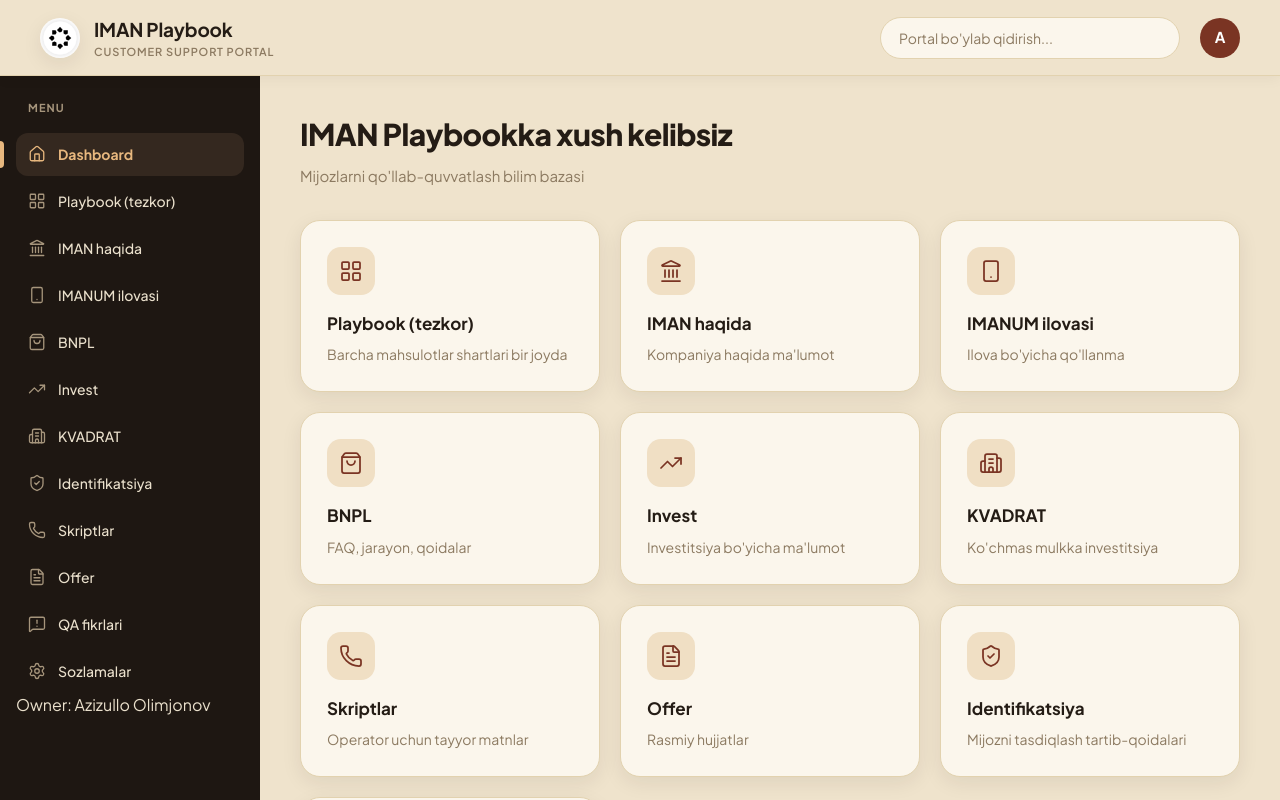
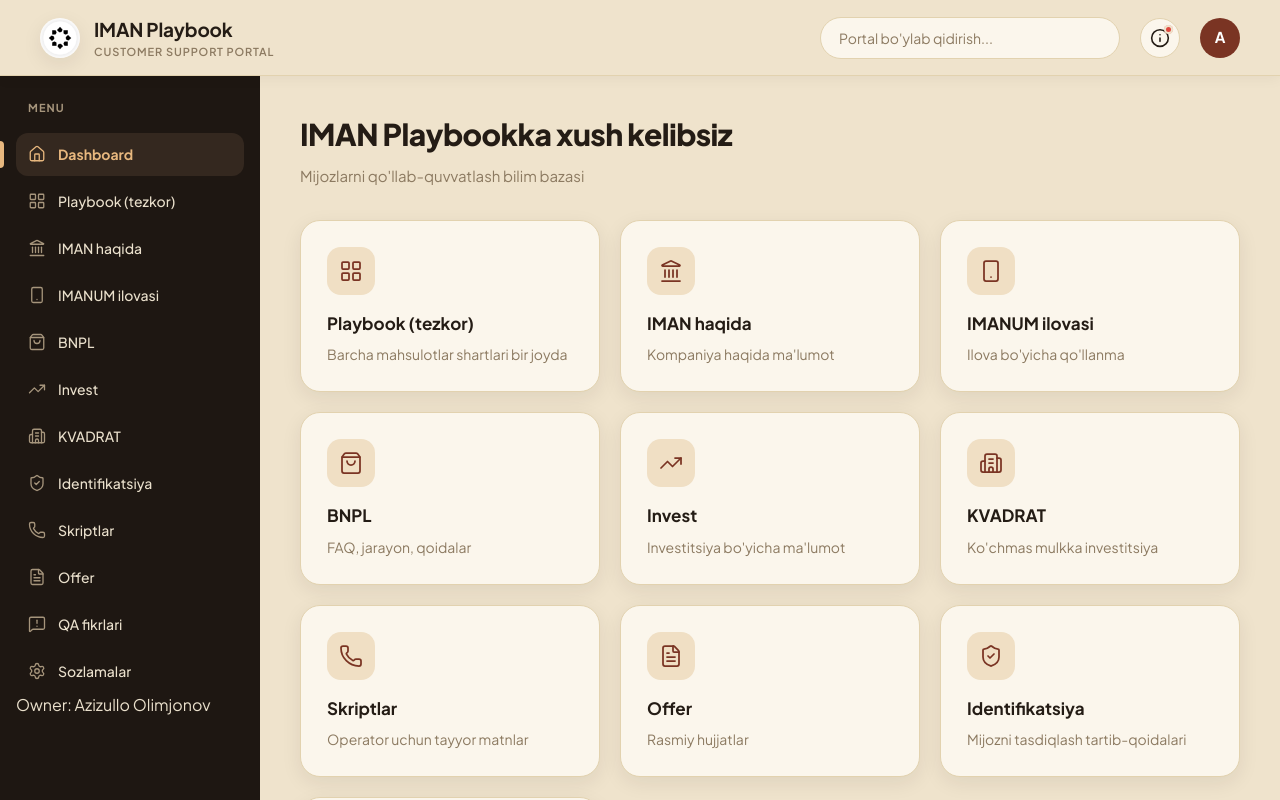
Before and after one commit to olimjonofff05-design/Iman-Playbook-CS, a React (Vite) app: page / in a window 1280 px wide. Built offline with nearby package versions, Linux system fonts and the light colour scheme.

Commit message:
Add files via upload

```diff
--- a/src/App.jsx
+++ b/src/App.jsx
@@ -2,6 +2,7 @@
 
 import Header from "./components/Header";
 import Sidebar from "./components/Sidebar";
+import SplashScreen from "./components/SplashScreen";
 import Dashboard from "./components/Dashboard";
 import About from "./components/About";
 import Imanum from "./components/Imanum";
@@ -20,6 +21,7 @@
 function App() {
   const [page, setPage] = useState("dashboard");
   const [sidebarOpen, setSidebarOpen] = useState(false);
+  const [splashDone, setSplashDone] = useState(false);
 
   function renderPage() {
     switch (page) {
@@ -65,7 +67,9 @@
   }
 
   return (
-    <div>
+    <>
+      {!splashDone && <SplashScreen onDone={() => setSplashDone(true)} />}
+      <div style={{ opacity: splashDone ? 1 : 0, transition: "opacity 0.4s ease" }}>
         <Header onMenuClick={() => setSidebarOpen(true)} setPage={setPage} />
 
         <div className="layout">
@@ -82,6 +86,7 @@
           <div className="content">{renderPage()}</div>
         </div>
       </div>
+    </>
   );
 }
 
--- a/src/components/Header.jsx
+++ b/src/components/Header.jsx
@@ -2,6 +2,7 @@
 import "./Header.css";
 import { useLanguage } from "../context/LanguageContext";
 import { searchIndex } from "../data/searchIndex";
+import WhatsNew from "./WhatsNew";
 import logo from "../assets/iman-logo.png";
 
 function Header({ onMenuClick, setPage }) {
@@ -98,6 +99,8 @@
           )}
         </div>
 
+        <WhatsNew />
+
         <div className="profile" title={name}>
           <div className="avatar">{initial}</div>
         </div>
--- /dev/null
+++ b/src/components/SplashScreen.css
@@ -0,0 +1,73 @@
+.splash {
+    position: fixed;
+    inset: 0;
+    z-index: 9999;
+    background: var(--color-sidebar-bg);
+    display: flex;
+    flex-direction: column;
+    align-items: center;
+    justify-content: center;
+    gap: 22px;
+    animation: splashFadeIn 0.3s ease;
+}
+
+.splash-leaving {
+    animation: splashFadeOut 0.45s ease forwards;
+}
+
+@keyframes splashFadeIn {
+    from { opacity: 0; }
+    to { opacity: 1; }
+}
+
+@keyframes splashFadeOut {
+    from { opacity: 1; }
+    to { opacity: 0; visibility: hidden; }
+}
+
+.splash-logo {
+    width: 84px;
+    height: 84px;
+    border-radius: 50%;
+    animation: splashLogoPop 0.7s cubic-bezier(0.34, 1.56, 0.64, 1);
+}
+
+@keyframes splashLogoPop {
+    0% { opacity: 0; transform: scale(0.6) rotate(-12deg); }
+    100% { opacity: 1; transform: scale(1) rotate(0); }
+}
+
+.splash-text {
+    display: flex;
+    flex-direction: column;
+    align-items: center;
+    gap: 2px;
+    font-family: var(--font-sans);
+    font-weight: 800;
+    letter-spacing: 0.12em;
+    color: var(--color-sidebar-text);
+    font-size: 22px;
+    animation: splashTextIn 0.6s ease 0.25s backwards;
+    text-align: center;
+}
+
+.splash-text-accent {
+    font-size: 13px;
+    font-weight: 600;
+    letter-spacing: 0.3em;
+    color: var(--color-sidebar-active-text);
+    text-transform: uppercase;
+}
+
+@keyframes splashTextIn {
+    from { opacity: 0; transform: translateY(8px); }
+    to { opacity: 1; transform: translateY(0); }
+}
+
+@media (prefers-reduced-motion: reduce) {
+    .splash,
+    .splash-logo,
+    .splash-text {
+        animation: none;
+    }
+}
--- /dev/null
+++ b/src/components/SplashScreen.jsx
@@ -0,0 +1,43 @@
+import { useEffect, useState } from "react";
+import logo from "../assets/iman-logo.png";
+import "./SplashScreen.css";
+
+const SESSION_KEY = "iman-playbook-splash-shown";
+
+function SplashScreen({ onDone }) {
+  const [visible] = useState(() => !sessionStorage.getItem(SESSION_KEY));
+  const [leaving, setLeaving] = useState(false);
+
+  useEffect(() => {
+    if (!visible) {
+      onDone();
+      return;
+    }
+
+    const leaveTimer = setTimeout(() => setLeaving(true), 1200);
+    const doneTimer = setTimeout(() => {
+      sessionStorage.setItem(SESSION_KEY, "1");
+      onDone();
+    }, 1650);
+
+    return () => {
+      clearTimeout(leaveTimer);
+      clearTimeout(doneTimer);
+    };
+    // eslint-disable-next-line react-hooks/exhaustive-deps
+  }, [visible]);
+
+  if (!visible) return null;
+
+  return (
+    <div className={`splash ${leaving ? "splash-leaving" : ""}`}>
+      <img src={logo} alt="IMAN" className="splash-logo" />
+      <div className="splash-text">
+        <span>IMAN</span>
+        <span className="splash-text-accent">Playbook</span>
+      </div>
+    </div>
+  );
+}
+
+export default SplashScreen;
--- /dev/null
+++ b/src/components/WhatsNew.css
@@ -0,0 +1,109 @@
+.whats-new {
+    position: relative;
+}
+
+.whats-new-btn {
+    position: relative;
+    width: 40px;
+    height: 40px;
+    border-radius: 50%;
+    border: 1px solid var(--color-border);
+    background: var(--color-surface);
+    color: var(--color-text);
+    display: flex;
+    align-items: center;
+    justify-content: center;
+    cursor: pointer;
+    transition: 0.2s;
+}
+
+.whats-new-btn:hover {
+    border-color: var(--color-accent);
+    color: var(--color-accent);
+}
+
+.whats-new-dot {
+    position: absolute;
+    top: 6px;
+    right: 6px;
+    width: 9px;
+    height: 9px;
+    border-radius: 50%;
+    background: #e0483e;
+    border: 2px solid var(--color-bg);
+    animation: whatsNewPulse 1.8s ease-in-out infinite;
+}
+
+@keyframes whatsNewPulse {
+    0%, 100% { box-shadow: 0 0 0 0 rgba(224, 72, 62, 0.45); }
+    50% { box-shadow: 0 0 0 5px rgba(224, 72, 62, 0); }
+}
+
+.whats-new-panel {
+    position: absolute;
+    top: calc(100% + 10px);
+    right: 0;
+    width: 340px;
+    max-height: 420px;
+    overflow-y: auto;
+    background: var(--color-surface);
+    border: 1px solid var(--color-border);
+    border-radius: 18px;
+    box-shadow: var(--shadow-hover);
+    z-index: 60;
+    padding: 6px 0;
+}
+
+.whats-new-header {
+    padding: 14px 18px 10px;
+    font-weight: 800;
+    font-size: 15px;
+    color: var(--color-text);
+    border-bottom: 1px solid var(--color-border);
+}
+
+.whats-new-entry {
+    padding: 14px 18px;
+    border-bottom: 1px solid var(--color-border);
+}
+
+.whats-new-entry:last-child {
+    border-bottom: none;
+}
+
+.whats-new-date {
+    font-size: 11px;
+    font-weight: 700;
+    text-transform: uppercase;
+    letter-spacing: 0.05em;
+    color: var(--color-accent);
+    margin-bottom: 4px;
+}
+
+.whats-new-title {
+    font-size: 14px;
+    font-weight: 700;
+    color: var(--color-text);
+    margin-bottom: 8px;
+}
+
+.whats-new-entry ul {
+    margin: 0;
+    padding-left: 18px;
+    display: flex;
+    flex-direction: column;
+    gap: 5px;
+}
+
+.whats-new-entry li {
+    font-size: 13px;
+    line-height: 1.5;
+    color: var(--color-text-muted);
+}
+
+@media (max-width: 480px) {
+    .whats-new-panel {
+        width: 88vw;
+        right: -8px;
+    }
+}
--- /dev/null
+++ b/src/components/WhatsNew.jsx
@@ -0,0 +1,78 @@
+import { useEffect, useRef, useState } from "react";
+import { Info } from "lucide-react";
+import { useLanguage } from "../context/LanguageContext";
+import { changelog } from "../data/changelog";
+import "./WhatsNew.css";
+
+const SEEN_KEY = "iman-playbook-last-seen-changelog";
+
+function WhatsNew() {
+  const { language, t } = useLanguage();
+  const [open, setOpen] = useState(false);
+  const [hasUnseen, setHasUnseen] = useState(() => {
+    const lastSeen = localStorage.getItem(SEEN_KEY);
+    const latestId = changelog[0]?.id;
+    return Boolean(latestId) && lastSeen !== latestId;
+  });
+  const boxRef = useRef(null);
+
+  useEffect(() => {
+    function handleClickOutside(e) {
+      if (boxRef.current && !boxRef.current.contains(e.target)) {
+        setOpen(false);
+      }
+    }
+    document.addEventListener("mousedown", handleClickOutside);
+    return () => document.removeEventListener("mousedown", handleClickOutside);
+  }, []);
+
+  function toggleOpen() {
+    setOpen((prev) => {
+      const next = !prev;
+      if (next && changelog[0]) {
+        localStorage.setItem(SEEN_KEY, changelog[0].id);
+        setHasUnseen(false);
+      }
+      return next;
+    });
+  }
+
+  return (
+    <div className="whats-new" ref={boxRef}>
+      <button
+        type="button"
+        className="whats-new-btn"
+        onClick={toggleOpen}
+        aria-label={t("app.whatsNew")}
+        title={t("app.whatsNew")}
+      >
+        <Info size={20} strokeWidth={1.9} />
+        {hasUnseen && <span className="whats-new-dot" />}
+      </button>
+
+      {open && (
+        <div className="whats-new-panel">
+          <div className="whats-new-header">{t("app.whatsNew")}</div>
+          <div className="whats-new-list">
+            {changelog.map((entry) => {
+              const localized = entry[language] ?? entry.uz;
+              return (
+                <div key={entry.id} className="whats-new-entry">
+                  <div className="whats-new-date">{entry.date}</div>
+                  <div className="whats-new-title">{localized.title}</div>
+                  <ul>
+                    {localized.items.map((item, i) => (
+                      <li key={i}>{item}</li>
+                    ))}
+                  </ul>
+                </div>
+              );
+            })}
+          </div>
+        </div>
+      )}
+    </div>
+  );
+}
+
+export default WhatsNew;
--- /dev/null
+++ b/src/data/changelog.js
@@ -0,0 +1,49 @@
+// Playbookdagi yangilanishlar tarixi. Yangi o'zgarish qilinganda shu ro'yxatga
+// ENG YUQORIGA yangi obyekt qo'shing — "i" belgisidagi bildirishnoma va
+// pastdagi "Yangiliklar" ro'yxati avtomatik shundan o'qiydi.
+export const changelog = [
+  {
+    id: "2026-09-18",
+    date: "18.09.2026",
+    uz: {
+      title: "Vizual yangilanish + BNPL yangiliklari",
+      items: [
+        "Butun sayt bo'ylab silliq animatsiyalar va zamonaviy ko'rinish",
+        "BNPL: tovar qaytarish (vozvrat) — OFFLINE va ONLINE tartibi qo'shildi",
+        "BNPL: unduruv bo'limi uchun kechikish bosqichlari (1-30, 30-60, 60-90, 90+ kun)",
+        "Identifikatsiya bo'limi endi to'liq, alohida sahifa",
+      ],
+    },
+    ru: {
+      title: "Визуальное обновление + новости BNPL",
+      items: [
+        "Плавные анимации и современный вид по всему сайту",
+        "BNPL: добавлен порядок возврата товара — OFFLINE и ONLINE",
+        "BNPL: этапы просрочки для отдела взыскания (1-30, 30-60, 60-90, 90+ дней)",
+        "Раздел «Идентификация» теперь отдельная полноценная страница",
+      ],
+    },
+  },
+  {
+    id: "2026-08-15",
+    date: "15.08.2026",
+    uz: {
+      title: "Playbook qayta qurildi",
+      items: [
+        "Har bir mahsulot uchun yagona 5-bloklik shablon (Umumiy tavsif, Shartlar, Jarayon, Cheklovlar, FAQ)",
+        "Gorizontal Playbook (tezkor shpargalka) qo'shildi",
+        "QA fikrlari bo'limi — Telegram push bilan",
+        "Butun portal bo'ylab ishlaydigan qidiruv",
+      ],
+    },
+    ru: {
+      title: "Playbook пересобран",
+      items: [
+        "Единый шаблон из 5 блоков для каждого продукта",
+        "Добавлена горизонтальная шпаргалка Playbook",
+        "Раздел «Отзывы QA» с push-уведомлением в Telegram",
+        "Рабочий поиск по всему порталу",
+      ],
+    },
+  },
+];
--- a/src/i18n/ui.js
+++ b/src/i18n/ui.js
@@ -6,6 +6,7 @@
       name: "IMAN Playbook",
       subtitle: "Customer Support Portal",
       searchPlaceholder: "Portal bo'ylab qidirish...",
+      whatsNew: "Yangiliklar",
       profileName: "Azizullo Olimjonov",
       owner: "Owner: Azizullo Olimjonov",
     },
@@ -137,6 +138,7 @@
       name: "IMAN Playbook",
       subtitle: "Customer Support Portal",
       searchPlaceholder: "Поиск по порталу...",
+      whatsNew: "Новости",
       profileName: "Azizullo Olimjonov",
       owner: "Владелец: Azizullo Olimjonov",
     },
```
Lines whose indentation alone changed are shown as unchanged.
